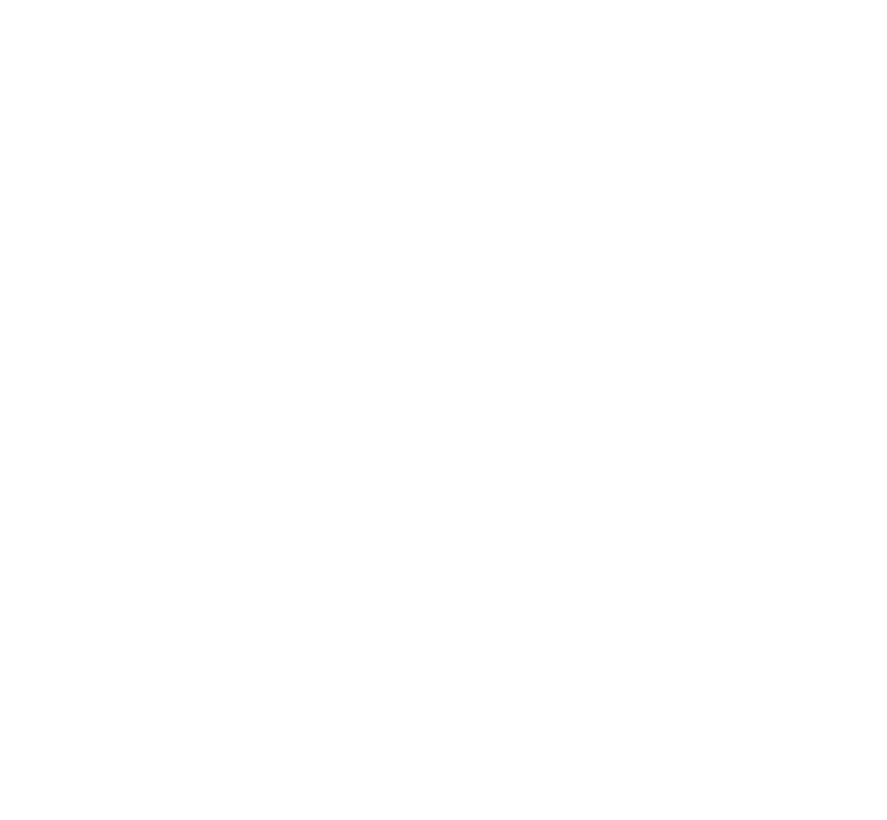
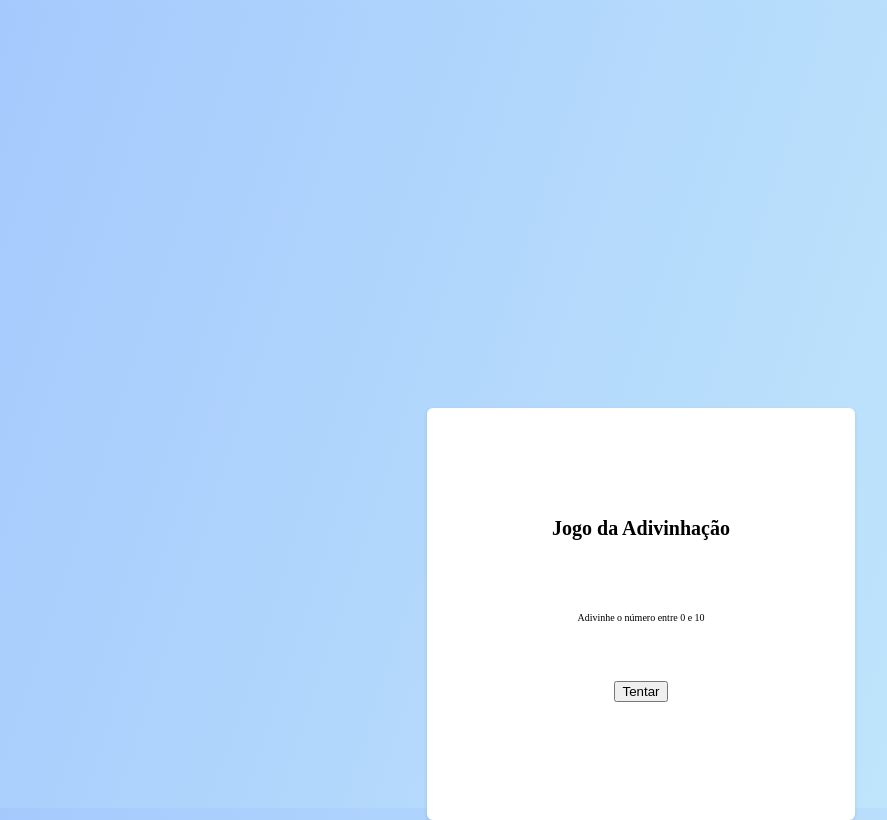
Before and after one commit to LuizGarbini/desafio-jogo-da-adivinhacao, a plain HTML site: page index.html in a window 1280 px wide. Shown: the whole page, without its empty margins (221-1108 px from the left). Drawn offline with Linux system fonts and the light colour scheme.

Commit message:
I finished my lunch

```diff
--- a/index.html
+++ b/index.html
@@ -1,9 +1,23 @@
 <!DOCTYPE html>
-<html lang="pt-BR">
+<html lang="pt-br">
   <head>
     <meta charset="UTF-8" />
     <meta name="viewport" content="width=device-width, initial-scale=1.0" />
     <title>Document</title>
+    <link rel="stylesheet" href="style.css" />
   </head>
-  <body></body>
+  <body>
+    <main>
+      <div class="title"></div>
+      <h1>Jogo da Adivinhação</h1>
+      <p>Adivinhe o número entre 0 e 10</p>
+
+      <div class="form">
+        <form action="">
+        <label></label>
+          <button>Tentar</button>
+        </form>
+      </div>
+    </main>
+  </body>
 </html>
--- /dev/null
+++ b/style.css
@@ -0,0 +1,37 @@
+:root {
+  font-size: 62.5%;
+}
+
+html,
+body {
+  background: linear-gradient(288deg, #c2e9fb 0%, #a1c4fd 100%);
+  position: relative;
+  width: 100%;
+  height: 100%;
+}
+
+main {
+  position: absolute;
+  inset: 50%;
+
+  display: flex;
+  padding: 48px 64px 64px 64px;
+  flex-direction: column;
+  align-items: center;
+  gap: 48px;
+  width: 300px;
+  height: 300px;
+
+  border-radius: 6px;
+  background: #fff;
+  box-shadow: 0px 2px 4px 0px rgba(0, 0, 0, 0.1);
+}
+
+.title {
+  width: 300px;
+}
+
+.form {
+  display: flex;
+  flex-direction: ;
+}
```
